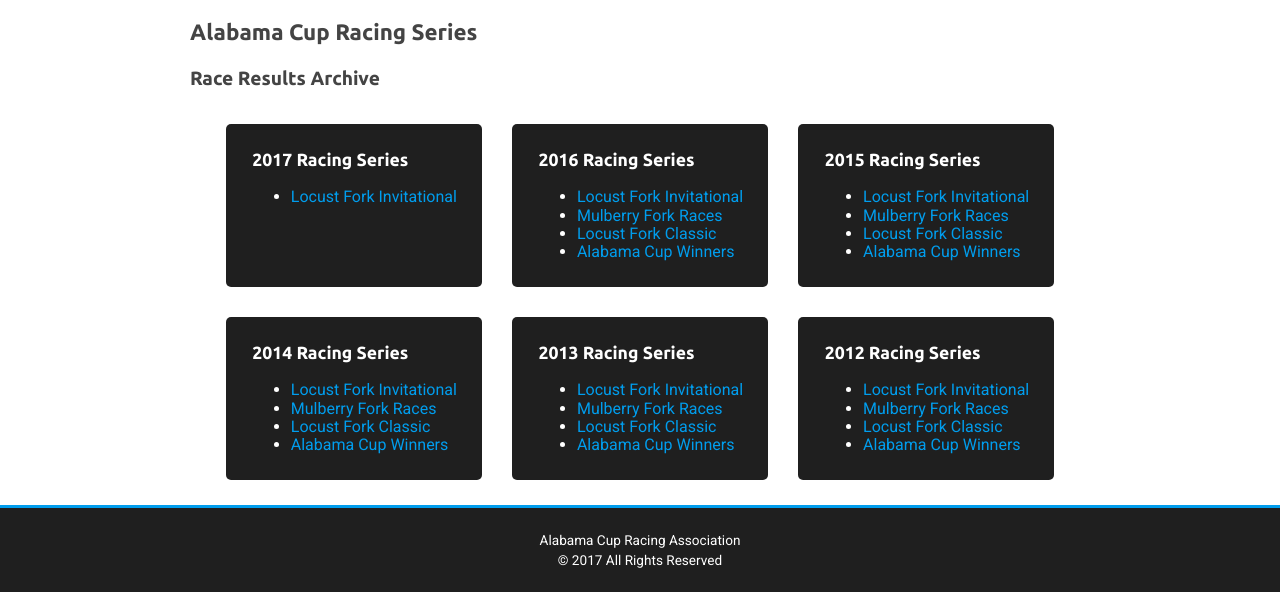
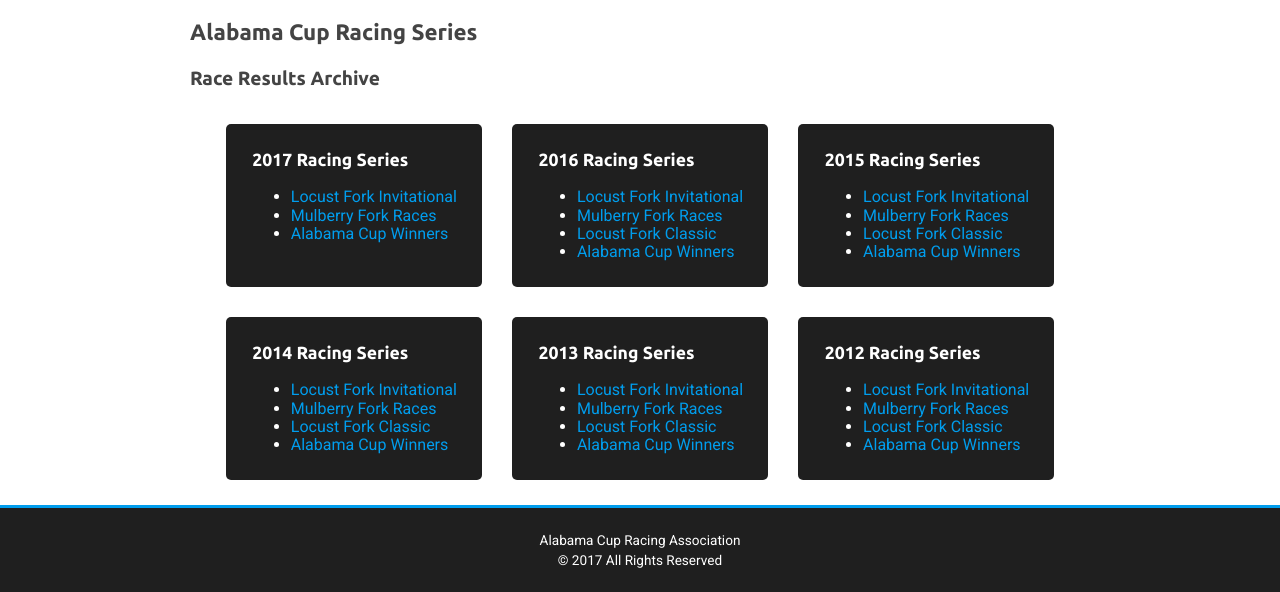
Before and after one commit to TodMcChesney/acra-website, a website: page src/results.html in a window 1280 px wide. Shown: the part 358-950 px from the top of the page. Drawn offline with Linux system fonts and the light colour scheme.

Commit message:
feat: Add results links for MF and cup winners

```diff
--- a/src/results.html
+++ b/src/results.html
@@ -45,6 +45,8 @@
                         <h2>2017 Racing Series</h2>
                         <ul>
                             <li><a href="doc/race-results-2017/lfi-results-2017.pdf" target="_blank">Locust Fork Invitational</a></li>
+                            <li><a href="doc/race-results-2017/mf-results-2017.pdf" target="_blank">Mulberry Fork Races</a></li>
+                            <li><a href="doc/race-results-2017/cup-winners-2017.pdf" target="_blank">Alabama Cup Winners</a></li>
                         </ul>
                     </div>
                     <div class="content-results-lists dark-box">
```
Also changed, not shown: dist/results.html, 4 other files.
